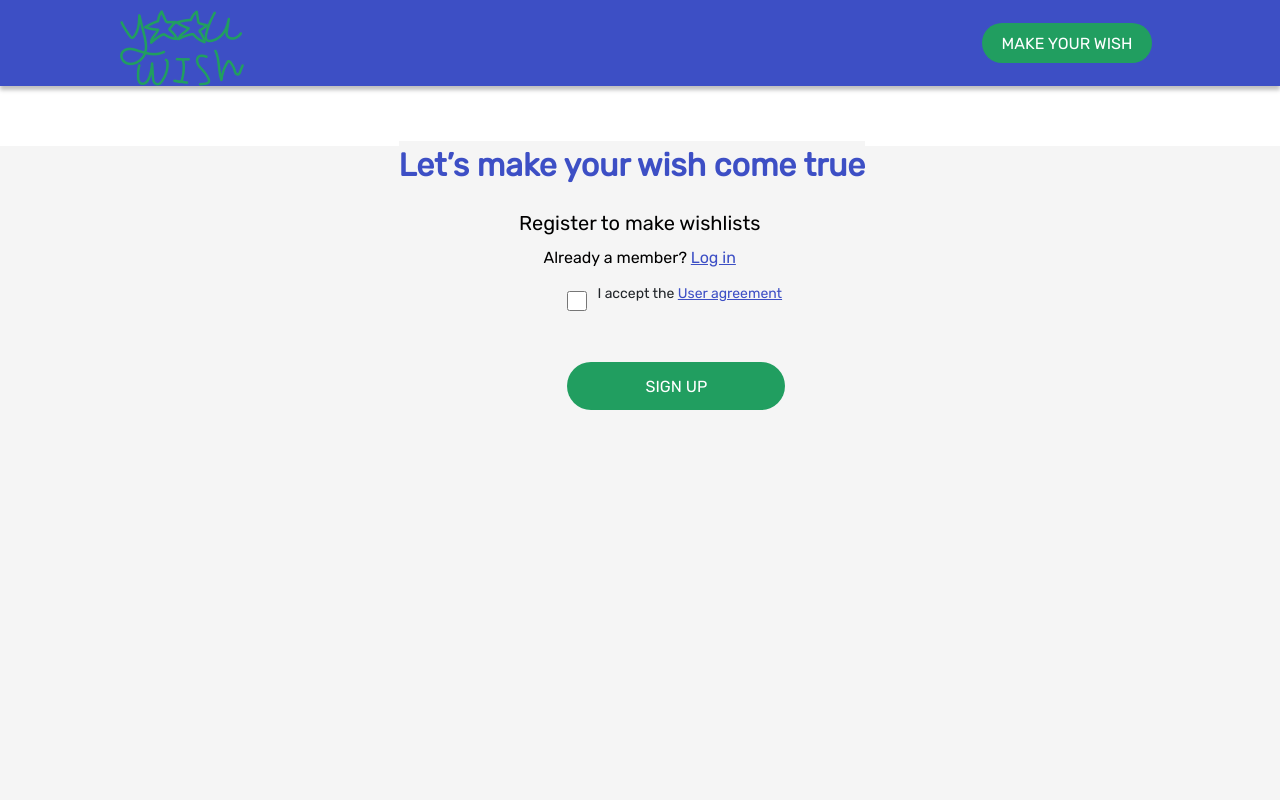
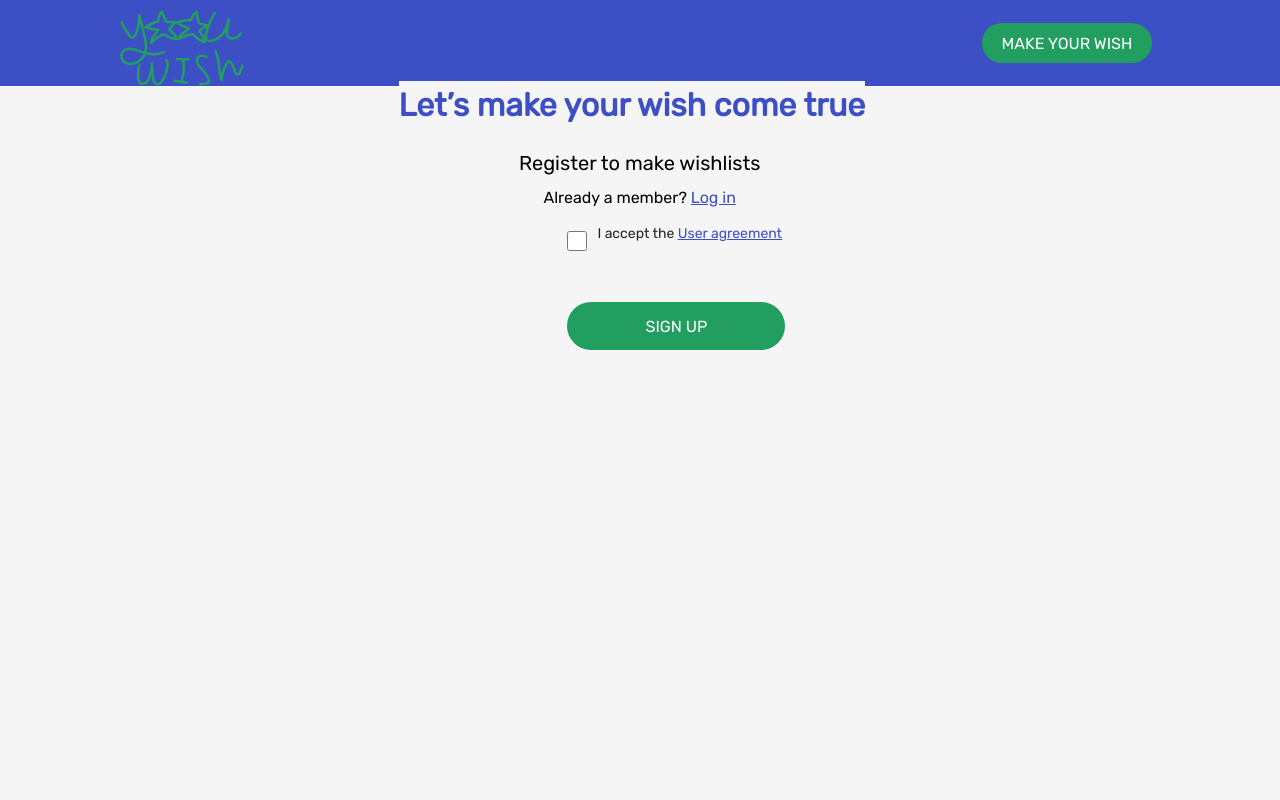
Before and after one commit to evgenii-gsv/wishlist, a Django app: template wishlist/templates/account/signup.html in a window 1280 px wide. Run offline with Django 4.2, Linux system fonts and the light colour scheme; the template is opened without the code that fills it, so the values that code supplies are empty; parts of the project's set-up code (start-up, migrations or seed data) failed here and were passed over; some libraries are stand-ins or nearby versions.

Commit message:
changed css for registration page

```diff
--- a/wishlist/static/css/stylesregistration.css
+++ b/wishlist/static/css/stylesregistration.css
@@ -85,7 +85,6 @@ body {
     display: flex;
     flex-direction: column;
     align-items: center;
-    margin-top: 60px;
     height: 650px;
 }
 
```
